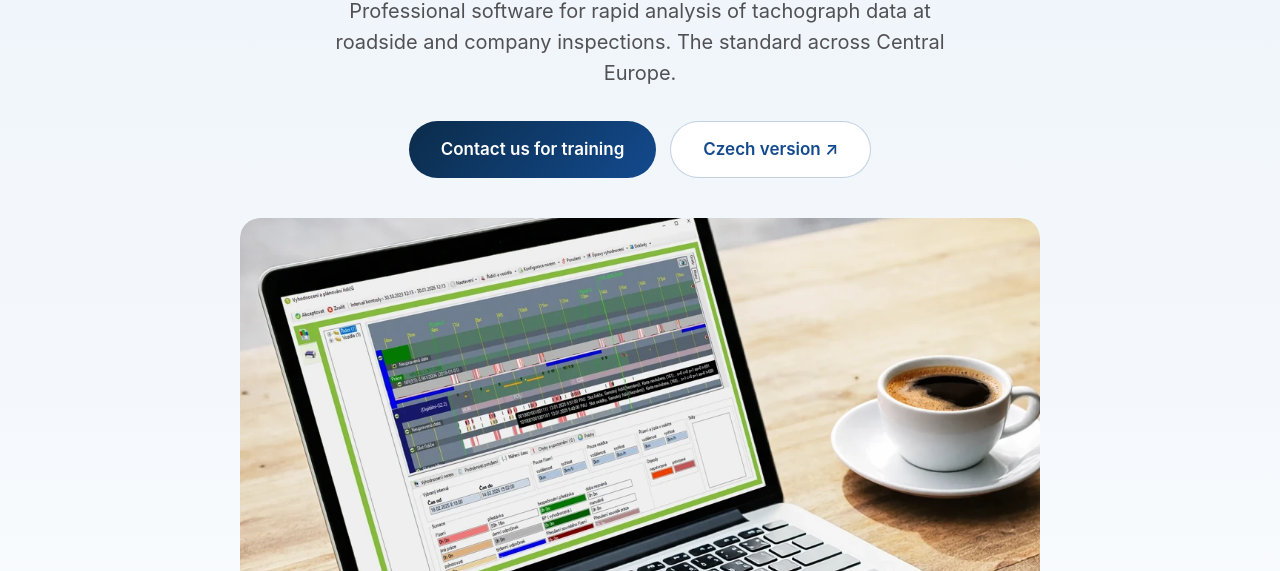
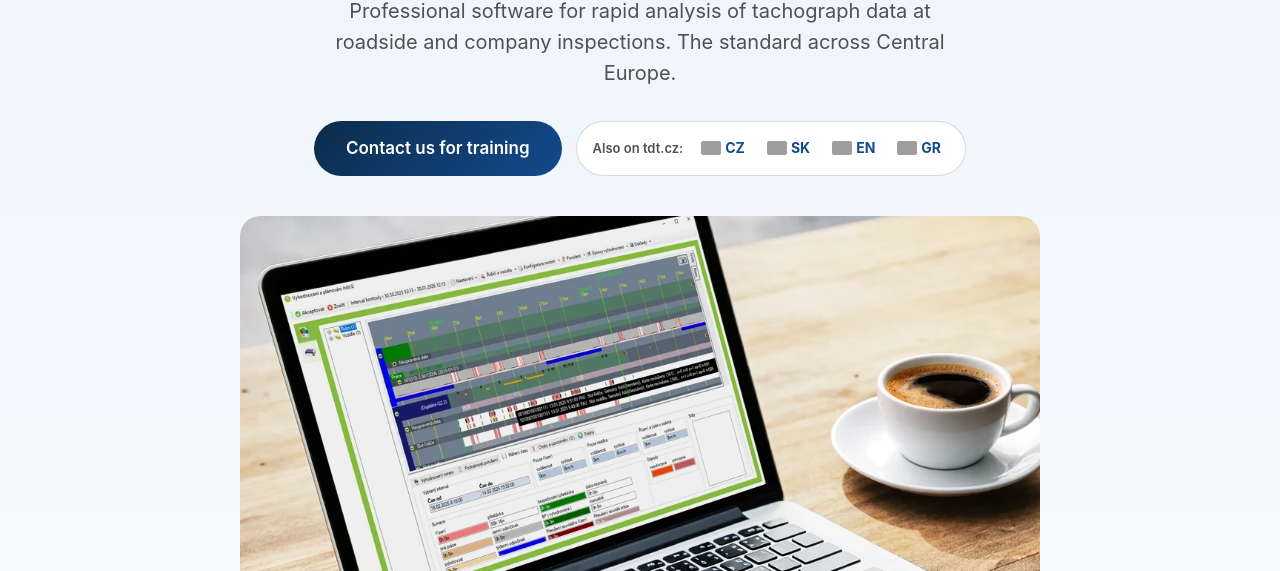
Before and after one commit to LiorD78/tagra-eu, a plain HTML site: page enforcement/index.html in a window 1280 px wide. Shown: the part 229-800 px from the top of the page. Drawn offline with Linux system fonts and the light colour scheme; grey boxes are pictures that could not be loaded.

Commit message:
enforcement: replace Czech version btn with CZ/SK/EN/GR language switcher

```diff
--- a/enforcement/index.html
+++ b/enforcement/index.html
@@ -164,7 +164,13 @@
     <p class="lead">Professional software for rapid analysis of tachograph data at roadside and company inspections. The standard across Central Europe.</p>
     <div class="enf-btn-row">
       <a href="/contact/" class="btn" style="background:linear-gradient(135deg,#0b2c4a,#134a8e);color:#fff;padding:14px 32px;font-size:17px;border-radius:50px;text-decoration:none;font-weight:600;">Contact us for training</a>
-      <a href="https://www.tdt.cz/tagra-control" target="_blank" rel="noopener" class="btn" style="background:#fff;color:#134a8e;border:1.5px solid rgba(19,74,142,.25);padding:14px 32px;font-size:17px;border-radius:50px;text-decoration:none;font-weight:600;">Czech version ↗</a>
+      <div style="display:flex;align-items:center;gap:6px;background:#fff;border:1.5px solid rgba(19,74,142,.2);border-radius:50px;padding:8px 16px;">
+        <span style="font-size:13px;font-weight:600;color:#515154;margin-right:4px;">Also on tdt.cz:</span>
+        <a href="https://www.tdt.cz/tagra-control" target="_blank" rel="noopener" style="display:flex;align-items:center;gap:4px;font-size:14px;font-weight:700;color:#134a8e;text-decoration:none;padding:4px 8px;border-radius:30px;transition:background .15s;" onmouseover="this.style.background='#eef4fa'" onmouseout="this.style.background='transparent'"><img src="https://flagcdn.com/w40/cz.png" width="20" height="14" style="border-radius:2px;object-fit:cover;" alt="CZ"> CZ</a>
+        <a href="https://www.tdt.cz/tagra-control" target="_blank" rel="noopener" style="display:flex;align-items:center;gap:4px;font-size:14px;font-weight:700;color:#134a8e;text-decoration:none;padding:4px 8px;border-radius:30px;transition:background .15s;" onmouseover="this.style.background='#eef4fa'" onmouseout="this.style.background='transparent'"><img src="https://flagcdn.com/w40/sk.png" width="20" height="14" style="border-radius:2px;object-fit:cover;" alt="SK"> SK</a>
+        <a href="https://www.tdt.cz/tagra-control" target="_blank" rel="noopener" style="display:flex;align-items:center;gap:4px;font-size:14px;font-weight:700;color:#134a8e;text-decoration:none;padding:4px 8px;border-radius:30px;transition:background .15s;" onmouseover="this.style.background='#eef4fa'" onmouseout="this.style.background='transparent'"><img src="https://flagcdn.com/w40/gb.png" width="20" height="14" style="border-radius:2px;object-fit:cover;" alt="EN"> EN</a>
+        <a href="https://www.tdt.cz/tagra-control-gr" target="_blank" rel="noopener" style="display:flex;align-items:center;gap:4px;font-size:14px;font-weight:700;color:#134a8e;text-decoration:none;padding:4px 8px;border-radius:30px;transition:background .15s;" onmouseover="this.style.background='#eef4fa'" onmouseout="this.style.background='transparent'"><img src="https://flagcdn.com/w40/gr.png" width="20" height="14" style="border-radius:2px;object-fit:cover;" alt="GR"> GR</a>
+      </div>
     </div>
     <div class="tmx-media-frame anim-up" style="max-width:800px;margin:0 auto;box-shadow:0 24px 60px rgba(0,0,0,.12);">
       <img src="/assets/img/tagra-control-screenshot.webp" alt="TAGRA Control – tachograph data analysis interface" width="800" height="600">
```
